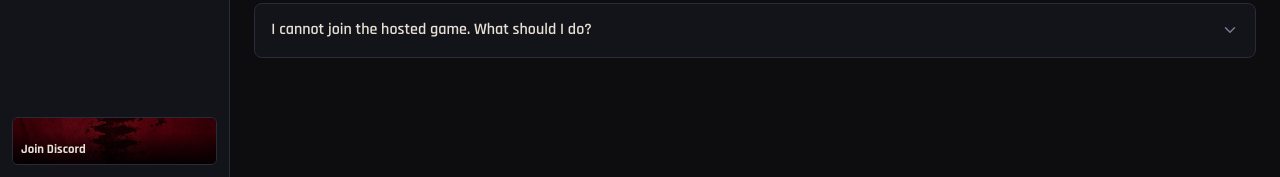
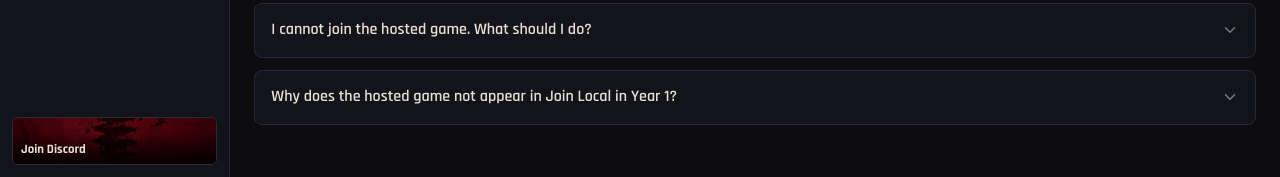
Before and after one commit to xeralin/ThrowbackFAQ, a Next.js app: page /multiplayer in a window 1280 px wide. Both pictures are taken after a click on the radio button "Windows". Shown: the part 623-800 px from the top of the page. Built offline with nearby package versions, Linux system fonts and the light colour scheme; no server answers.

Commit message:
Add an answer for games missing from Join Local in Year 1 on Windows

```diff
--- a/src/app/multiplayer/page.tsx
+++ b/src/app/multiplayer/page.tsx
@@ -58,6 +58,37 @@ const faqs: FaqItem[] = [
       </ol>
     ),
   },
+  {
+    id: "find-game",
+    q: "Why does the hosted game not appear in Join Local in Year 1?",
+    platform: "windows",
+    a: (
+      <>
+        <p>
+          These seasons use the network adapter that Windows prefers, so all
+          Windows players need to make Radmin VPN the preferred one.
+        </p>
+        <ol>
+          <li>
+            Search for <code>ncpa.cpl</code> in the Windows Start menu
+          </li>
+          <li>
+            Right-click <strong>Radmin VPN</strong> and select{" "}
+            <strong>Properties</strong>
+          </li>
+          <li>
+            Select <strong>Internet Protocol Version 4 (TCP/IPv4)</strong> and
+            click <strong>Properties</strong> &gt; <strong>Advanced</strong>
+          </li>
+          <li>
+            Uncheck <strong>Automatic metric</strong>, enter <strong>1</strong>{" "}
+            under <em>Interface metric</em> and confirm with <strong>OK</strong>
+          </li>
+          <li>Restart the game</li>
+        </ol>
+      </>
+    ),
+  },
 ];
 
 export default function Multiplayer() {
```
